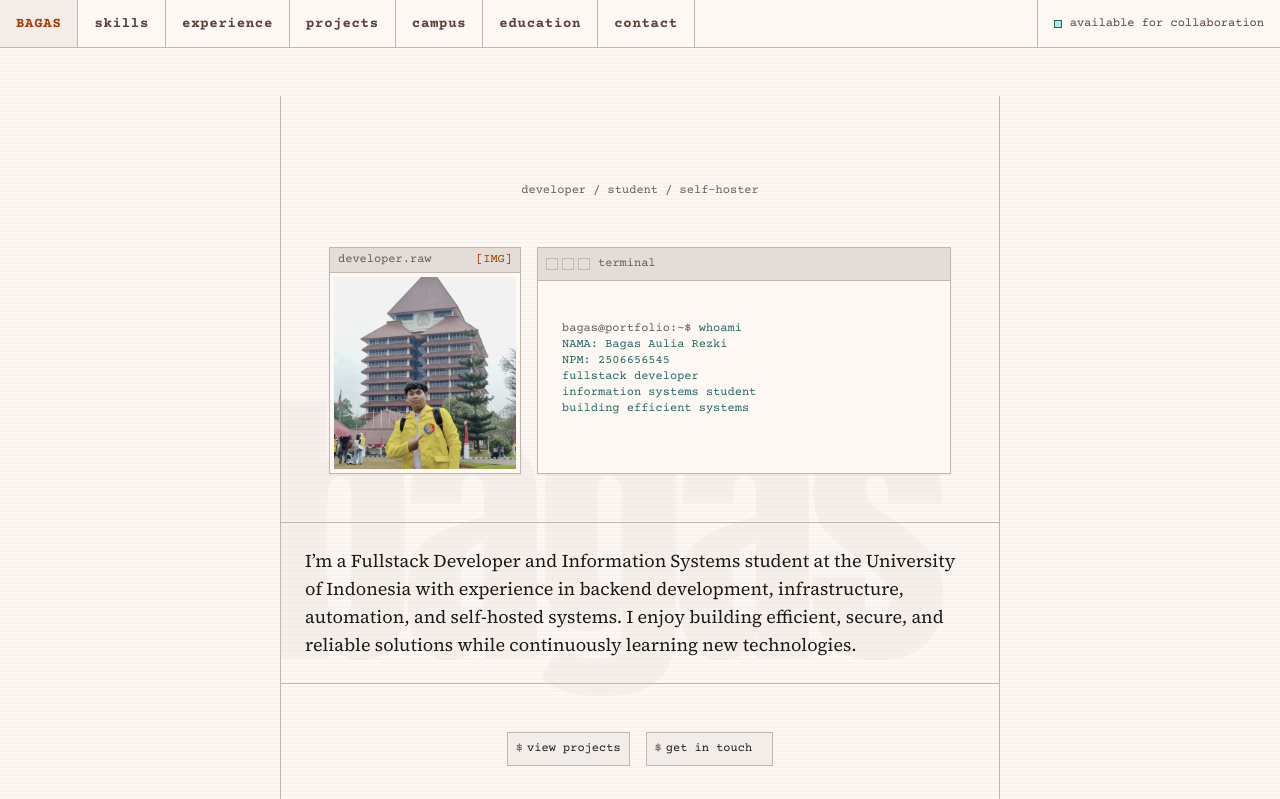
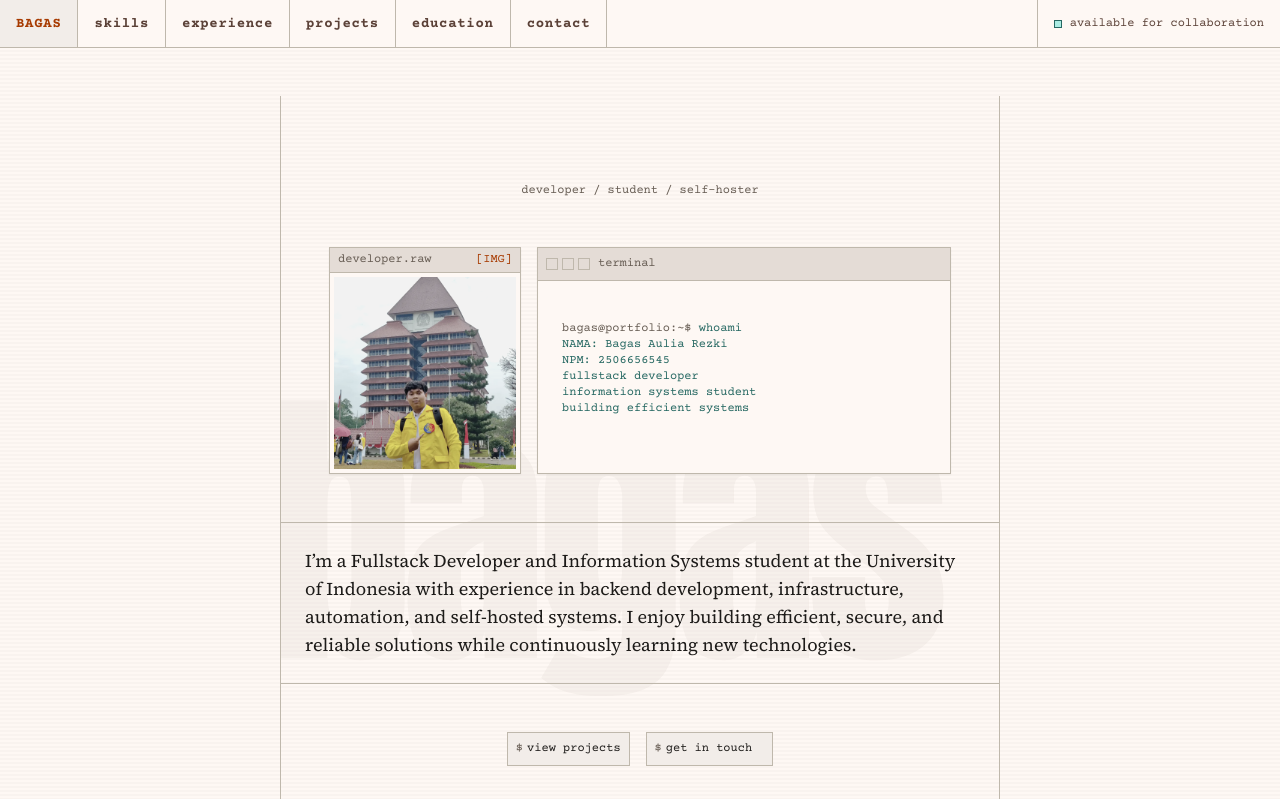
Before and after one commit to fossyy/myportofolio, a Django app: page / in a window 1280 px wide. Shown: the top 799 px of the page. Run offline with Django 5.2, Linux system fonts and the light colour scheme.

Commit message:
fix: remove unused campus navigation link

```diff
--- a/templates/components/navbar.html
+++ b/templates/components/navbar.html
@@ -4,7 +4,6 @@
         <a class="site-nav__link" href="#skills">skills</a>
         <a class="site-nav__link" href="#experience">experience</a>
         <a class="site-nav__link" href="#projects">projects</a>
-        <a class="site-nav__link" href="#campus-experience">campus</a>
         <a class="site-nav__link" href="#education">education</a>
         <a class="site-nav__link" href="#contact">contact</a>
     </div>
```
